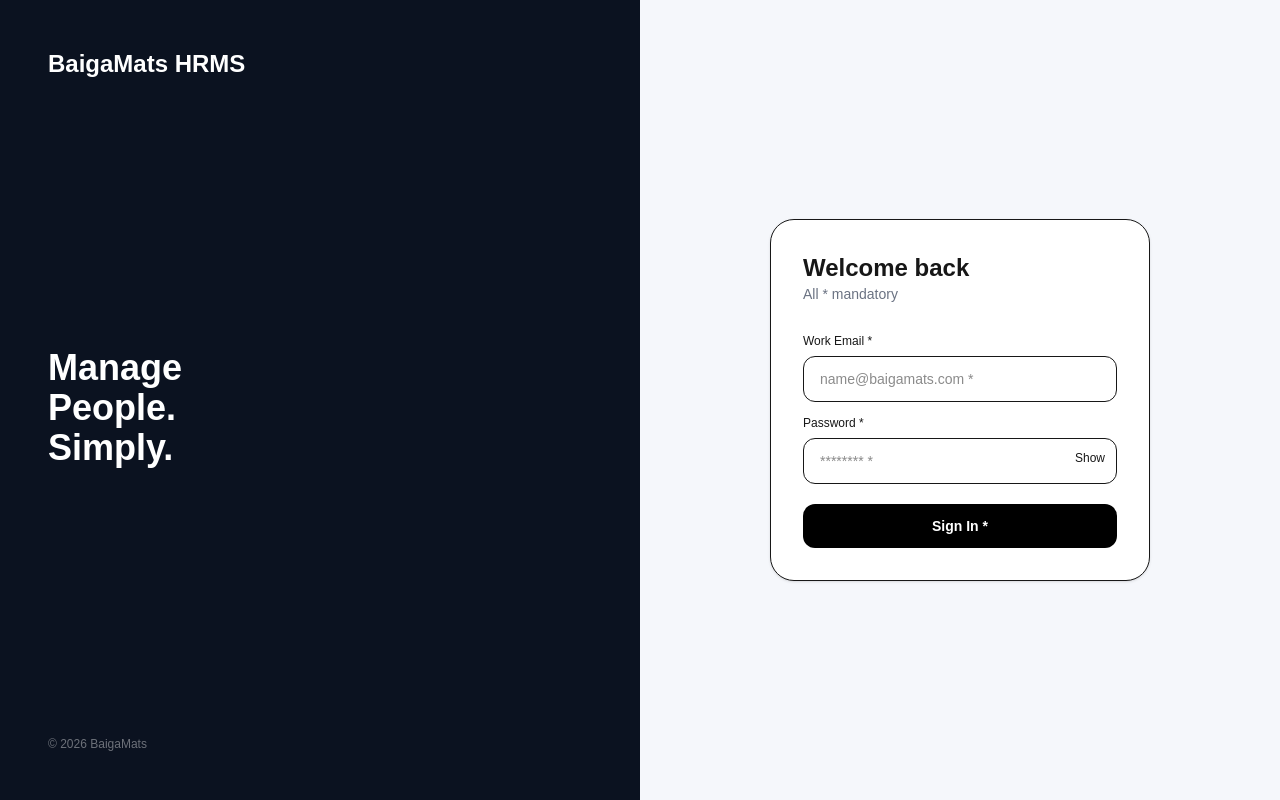
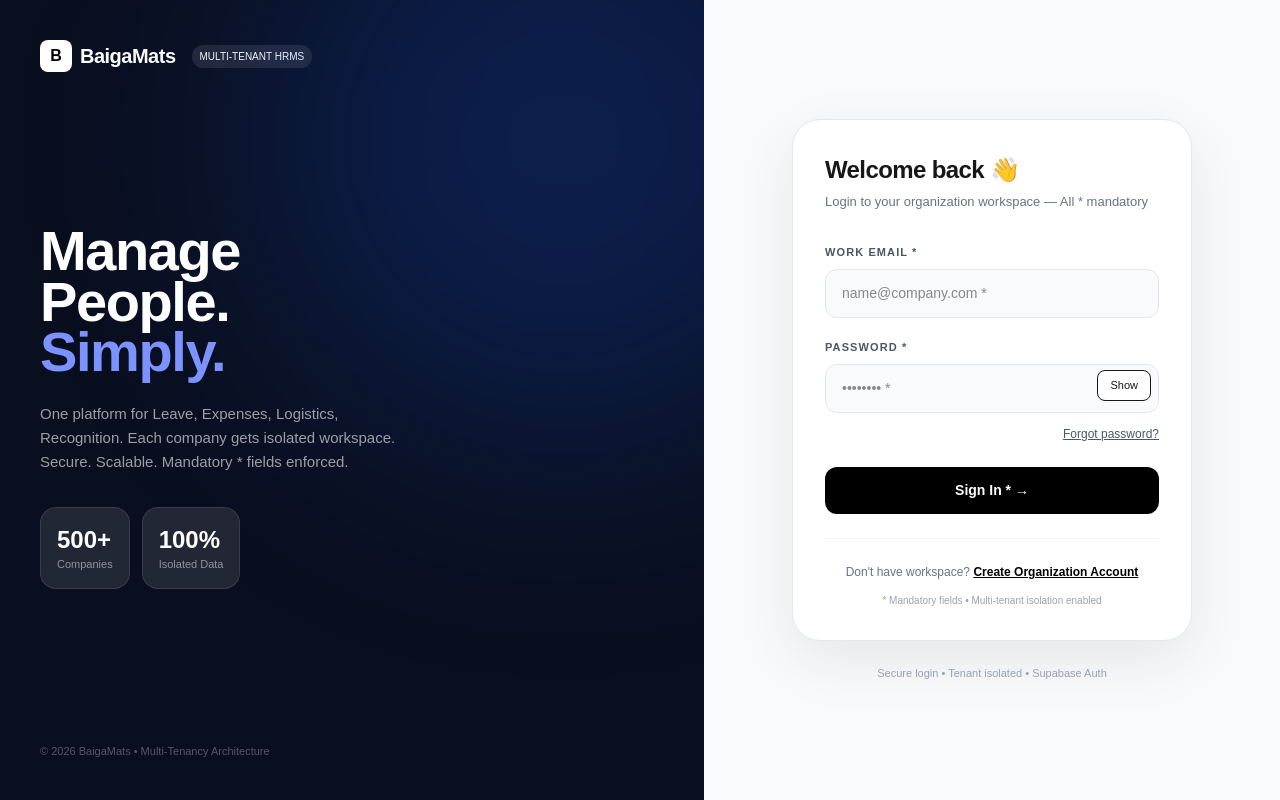
Before and after one commit to baigamats-sy/baigamats-hrms, a Next.js app: page /people-space in a window 1280 px wide. Built offline with nearby package versions, Linux system fonts and the light colour scheme; no server answers.

Commit message:
Designed multi-tenant login + save people-space changes

```diff
--- a/app/login/page.tsx
+++ b/app/login/page.tsx
@@ -1,19 +1,88 @@
-'use client';
+"use client"
+import { useState } from 'react';
+import { createClient } from '@supabase/supabase-js';
+import { useRouter } from 'next/navigation';
 import Link from 'next/link';
-import { useRouter } from 'next/navigation';
-export default function LoginPage(){
+
+const supabase = createClient(
+  process.env.NEXT_PUBLIC_SUPABASE_URL!,
+  process.env.NEXT_PUBLIC_SUPABASE_ANON_KEY!
+);
+
+export default function Login(){
   const router = useRouter();
+  const [email,setEmail]=useState('');
+  const [password,setPassword]=useState('');
+  const [show,setShow]=useState(false);
+  const [loading,setLoading]=useState(false);
+  const [errors,setErrors]=useState<any>({});
+
+  function validate(){
+    const e:any={};
+    if(!email.trim()) e.email='Email is required *';
+    else if(!email.includes('@')) e.email='Valid email required *';
+    if(!password) e.password='Password is required *';
+    setErrors(e);
+    return Object.keys(e).length===0;
+  }
+
+  async function handleLogin(e:any){
+    e.preventDefault();
+    if(!validate()) return;
+    setLoading(true);
+    const { data, error } = await supabase.auth.signInWithPassword({ email, password });
+    setLoading(false);
+    if(error){ alert('❌ '+error.message); return; }
+    router.push('/people-space');
+  }
+
   return (
-    <div className="min-h-screen flex items-center justify-center bg-gray-100 p-8">
-      <div className="bg-white rounded-2xl border p-8 w-full max-w-[380px]">
-        <div className="w-10 h-10 bg-green-600 rounded-xl flex items-center justify-center text-white font-bold">B</div>
-        <h1 className="text-2xl font-bold mt-6">Sign in</h1>
-        <p className="text-sm text-gray-500 mt-2">Your email will take you to your company</p>
-        <input className="mt-6 w-full h-12 rounded-xl border px-4 bg-gray-50" placeholder="you@company.com" defaultValue="baigamatsinquiries@gmail.com" />
-        <input type="password" className="mt-3 w-full h-12 rounded-xl border px-4 bg-gray-50" placeholder="Password" defaultValue="12345678" />
-        <Link href="/forgot-password" className="text-xs underline mt-3 block">Forgot password?</Link>
-        <button onClick={()=>router.push('/dashboard')} className="mt-4 w-full h-12 bg-black text-white rounded-xl hover:bg-gray-800">Sign In ?</button>
-        <p className="text-sm text-center mt-6">New? <Link href="/get-started" className="underline font-bold">Get Started Free - 14 days</Link></p>
+    <div className="min-h-screen flex bg-[#F8FAFC]">
+      {/* Left Branding - Multi Tenancy */}
+      <div className="hidden lg:flex w-[55%] bg-[#0A0F1F] text-white p-10 flex-col justify-between relative overflow-hidden">
+        <div className="absolute top-0 right-0 w-[600px] h-[600px] bg-blue-600/20 rounded-full blur-[120px] -mr-40 -mt-40"></div>
+        <div>
+          <div className="flex items-center gap-2"><div className="w-8 h-8 bg-white rounded-lg flex items-center justify-center text-black font-bold">B</div><h1 className="text-xl font-bold tracking-tight">BaigaMats</h1><span className="text-[10px] bg-white/10 px-2 py-1 rounded-full ml-2">MULTI-TENANT HRMS</span></div>
+        </div>
+        <div className="relative z-10">
+          <h2 className="text-[56px] font-bold leading-[0.9] tracking-tight">Manage<br/>People.<br/><span className="text-[#7C93FF]">Simply.</span></h2>
+          <p className="text-white/60 mt-6 max-w-[380px] text-[15px] leading-relaxed">One platform for Leave, Expenses, Logistics, Recognition. Each company gets isolated workspace. Secure. Scalable. Mandatory * fields enforced.</p>
+          <div className="flex gap-3 mt-8"><div className="bg-white/10 border border-white/10 rounded-2xl p-4"><p className="text-2xl font-bold">500+</p><p className="text-[11px] text-white/50">Companies</p></div><div className="bg-white/10 border border-white/10 rounded-2xl p-4"><p className="text-2xl font-bold">100%</p><p className="text-[11px] text-white/50">Isolated Data</p></div></div>
+        </div>
+        <p className="text-[11px] text-white/30">© 2026 BaigaMats • Multi-Tenancy Architecture</p>
+      </div>
+
+      {/* Right Login Form */}
+      <div className="flex-1 flex items-center justify-center p-6">
+        <div className="w-full max-w-[400px]">
+          <div className="bg-white p-8 rounded-[28px] border border-gray-200 shadow-[0_20px_60px_rgba(0,0,0,0.08)]">
+            <div className="mb-7"><h1 className="text-[24px] font-bold tracking-tight">Welcome back 👋</h1><p className="text-[13px] text-gray-500 mt-1">Login to your organization workspace — All * mandatory</p></div>
+
+            <form onSubmit={handleLogin}>
+              <label className="text-[11px] font-semibold tracking-widest text-gray-600">WORK EMAIL *</label>
+              <input value={email} onChange={e=>setEmail(e.target.value)} placeholder="name@company.com *" className={`w-full border rounded-xl px-4 py-[13px] text-[14px] mt-1.5 outline-none focus:ring-2 focus:ring-black/10 transition ${errors.email?'border-red-500 bg-red-50':'border-gray-200 bg-gray-50 focus:bg-white'}`}/>
+              {errors.email && <p className="text-[11px] text-red-500 mt-1">{errors.email}</p>}
+              <div className="h-4"></div>
+
+              <label className="text-[11px] font-semibold tracking-widest text-gray-600">PASSWORD *</label>
+              <div className="relative mt-1.5">
+                <input type={show?'text':'password'} value={password} onChange={e=>setPassword(e.target.value)} placeholder="•••••••• *" className={`w-full border rounded-xl px-4 py-[13px] text-[14px] pr-14 outline-none focus:ring-2 focus:ring-black/10 transition ${errors.password?'border-red-500 bg-red-50':'border-gray-200 bg-gray-50 focus:bg-white'}`}/>
+                <button type="button" onClick={()=>setShow(!show)} className="absolute right-2 top-[6px] bg-white border text-[11px] px-3 py-1.5 rounded-lg font-medium hover:bg-gray-50">{show?'Hide':'Show'}</button>
+              </div>
+              {errors.password && <p className="text-[11px] text-red-500 mt-1">{errors.password}</p>}
+
+              <div className="flex justify-end mt-3"><Link href="/forgot-password" className="text-[12px] font-medium text-gray-600 hover:text-black underline">Forgot password?</Link></div>
+
+              <button disabled={loading} type="submit" className="w-full bg-black text-white rounded-xl py-[13px] text-[14px] font-semibold mt-6 hover:bg-zinc-800 disabled:bg-gray-300 transition">{loading?'Signing in...':'Sign In * →'}</button>
+            </form>
+
+            <div className="mt-6 pt-6 border-t border-gray-100 text-center">
+              <p className="text-[12px] text-gray-500">Don't have workspace? <Link href="/signup" className="font-semibold text-black underline">Create Organization Account</Link></p>
+              <p className="text-[10px] text-gray-400 mt-3">* Mandatory fields • Multi-tenant isolation enabled</p>
+            </div>
+          </div>
+          <p className="text-[11px] text-gray-400 text-center mt-6">Secure login • Tenant isolated • Supabase Auth</p>
+        </div>
       </div>
     </div>
   )
--- a/app/people-space/page.tsx
+++ b/app/people-space/page.tsx
@@ -2,6 +2,7 @@
 import { useState } from 'react';
 import { createClient } from '@supabase/supabase-js';
 import { useRouter } from 'next/navigation';
+import Link from 'next/link';
 
 const supabase = createClient(
   process.env.NEXT_PUBLIC_SUPABASE_URL!,
@@ -19,7 +20,7 @@ export default function Login(){
   function validate(){
     const e:any={};
     if(!email.trim()) e.email='Email is required *';
-    if(!email.includes('@')) e.email='Valid email required *';
+    else if(!email.includes('@')) e.email='Valid email required *';
     if(!password) e.password='Password is required *';
     setErrors(e);
     return Object.keys(e).length===0;
@@ -29,34 +30,59 @@ export default function Login(){
     e.preventDefault();
     if(!validate()) return;
     setLoading(true);
-    const {data,error} = await supabase.auth.signInWithPassword({email,password});
+    const { data, error } = await supabase.auth.signInWithPassword({ email, password });
     setLoading(false);
-    if(error){ alert(error.message); return; }
+    if(error){ alert('❌ '+error.message); return; }
     router.push('/people-space');
   }
 
   return (
-    <div className="min-h-screen flex bg-[#F5F7FB]">
-      <div className="hidden md:flex w-[50%] bg-[#0B1220] text-white p-12 flex-col justify-between">
-        <div><h1 className="text-2xl font-bold">BaigaMats HRMS</h1></div>
-        <div><h2 className="text-4xl font-bold">Manage<br/>People.<br/>Simply.</h2></div>
-        <p className="text-xs text-white/40">© 2026 BaigaMats</p>
+    <div className="min-h-screen flex bg-[#F8FAFC]">
+      {/* Left Branding - Multi Tenancy */}
+      <div className="hidden lg:flex w-[55%] bg-[#0A0F1F] text-white p-10 flex-col justify-between relative overflow-hidden">
+        <div className="absolute top-0 right-0 w-[600px] h-[600px] bg-blue-600/20 rounded-full blur-[120px] -mr-40 -mt-40"></div>
+        <div>
+          <div className="flex items-center gap-2"><div className="w-8 h-8 bg-white rounded-lg flex items-center justify-center text-black font-bold">B</div><h1 className="text-xl font-bold tracking-tight">BaigaMats</h1><span className="text-[10px] bg-white/10 px-2 py-1 rounded-full ml-2">MULTI-TENANT HRMS</span></div>
+        </div>
+        <div className="relative z-10">
+          <h2 className="text-[56px] font-bold leading-[0.9] tracking-tight">Manage<br/>People.<br/><span className="text-[#7C93FF]">Simply.</span></h2>
+          <p className="text-white/60 mt-6 max-w-[380px] text-[15px] leading-relaxed">One platform for Leave, Expenses, Logistics, Recognition. Each company gets isolated workspace. Secure. Scalable. Mandatory * fields enforced.</p>
+          <div className="flex gap-3 mt-8"><div className="bg-white/10 border border-white/10 rounded-2xl p-4"><p className="text-2xl font-bold">500+</p><p className="text-[11px] text-white/50">Companies</p></div><div className="bg-white/10 border border-white/10 rounded-2xl p-4"><p className="text-2xl font-bold">100%</p><p className="text-[11px] text-white/50">Isolated Data</p></div></div>
+        </div>
+        <p className="text-[11px] text-white/30">© 2026 BaigaMats • Multi-Tenancy Architecture</p>
       </div>
-      <div className="flex-1 flex items-center justify-center p-8">
-        <form onSubmit={handleLogin} className="w-full max-w-[380px] bg-white p-8 rounded-[24px] border shadow-sm">
-          <h1 className="text-2xl font-bold">Welcome back</h1>
-          <p className="text-sm text-gray-500 mb-6">All * mandatory</p>
-          <label className="text-xs font-medium">Work Email *</label>
-          <input value={email} onChange={e=>setEmail(e.target.value)} placeholder="name@baigamats.com *" className={`w-full border rounded-xl px-4 py-3 text-sm mt-1 mb-2 ${errors.email?'border-red-500 bg-red-50':''}`} />
-          {errors.email && <p className="text-[11px] text-red-500 mb-3">{errors.email}</p>}
-          <label className="text-xs font-medium">Password *</label>
-          <div className="relative mt-1">
-            <input type={show?'text':'password'} value={password} onChange={e=>setPassword(e.target.value)} placeholder="******** *" className={`w-full border rounded-xl px-4 py-3 text-sm ${errors.password?'border-red-500 bg-red-50':''}`} />
-            <button type="button" onClick={()=>setShow(!show)} className="absolute right-3 top-3 text-xs">{show?'Hide':'Show'}</button>
+
+      {/* Right Login Form */}
+      <div className="flex-1 flex items-center justify-center p-6">
+        <div className="w-full max-w-[400px]">
+          <div className="bg-white p-8 rounded-[28px] border border-gray-200 shadow-[0_20px_60px_rgba(0,0,0,0.08)]">
+            <div className="mb-7"><h1 className="text-[24px] font-bold tracking-tight">Welcome back 👋</h1><p className="text-[13px] text-gray-500 mt-1">Login to your organization workspace — All * mandatory</p></div>
+
+            <form onSubmit={handleLogin}>
+              <label className="text-[11px] font-semibold tracking-widest text-gray-600">WORK EMAIL *</label>
+              <input value={email} onChange={e=>setEmail(e.target.value)} placeholder="name@company.com *" className={`w-full border rounded-xl px-4 py-[13px] text-[14px] mt-1.5 outline-none focus:ring-2 focus:ring-black/10 transition ${errors.email?'border-red-500 bg-red-50':'border-gray-200 bg-gray-50 focus:bg-white'}`}/>
+              {errors.email && <p className="text-[11px] text-red-500 mt-1">{errors.email}</p>}
+              <div className="h-4"></div>
+
+              <label className="text-[11px] font-semibold tracking-widest text-gray-600">PASSWORD *</label>
+              <div className="relative mt-1.5">
+                <input type={show?'text':'password'} value={password} onChange={e=>setPassword(e.target.value)} placeholder="•••••••• *" className={`w-full border rounded-xl px-4 py-[13px] text-[14px] pr-14 outline-none focus:ring-2 focus:ring-black/10 transition ${errors.password?'border-red-500 bg-red-50':'border-gray-200 bg-gray-50 focus:bg-white'}`}/>
+                <button type="button" onClick={()=>setShow(!show)} className="absolute right-2 top-[6px] bg-white border text-[11px] px-3 py-1.5 rounded-lg font-medium hover:bg-gray-50">{show?'Hide':'Show'}</button>
+              </div>
+              {errors.password && <p className="text-[11px] text-red-500 mt-1">{errors.password}</p>}
+
+              <div className="flex justify-end mt-3"><Link href="/forgot-password" className="text-[12px] font-medium text-gray-600 hover:text-black underline">Forgot password?</Link></div>
+
+              <button disabled={loading} type="submit" className="w-full bg-black text-white rounded-xl py-[13px] text-[14px] font-semibold mt-6 hover:bg-zinc-800 disabled:bg-gray-300 transition">{loading?'Signing in...':'Sign In * →'}</button>
+            </form>
+
+            <div className="mt-6 pt-6 border-t border-gray-100 text-center">
+              <p className="text-[12px] text-gray-500">Don't have workspace? <Link href="/signup" className="font-semibold text-black underline">Create Organization Account</Link></p>
+              <p className="text-[10px] text-gray-400 mt-3">* Mandatory fields • Multi-tenant isolation enabled</p>
+            </div>
           </div>
-          {errors.password && <p className="text-[11px] text-red-500 mt-1 mb-3">{errors.password}</p>}
-          <button disabled={loading} type="submit" className="w-full bg-black text-white rounded-xl py-3 text-sm font-semibold mt-5">{loading?'Signing in...':'Sign In *'}</button>
-        </form>
+          <p className="text-[11px] text-gray-400 text-center mt-6">Secure login • Tenant isolated • Supabase Auth</p>
+        </div>
       </div>
     </div>
   )
```
